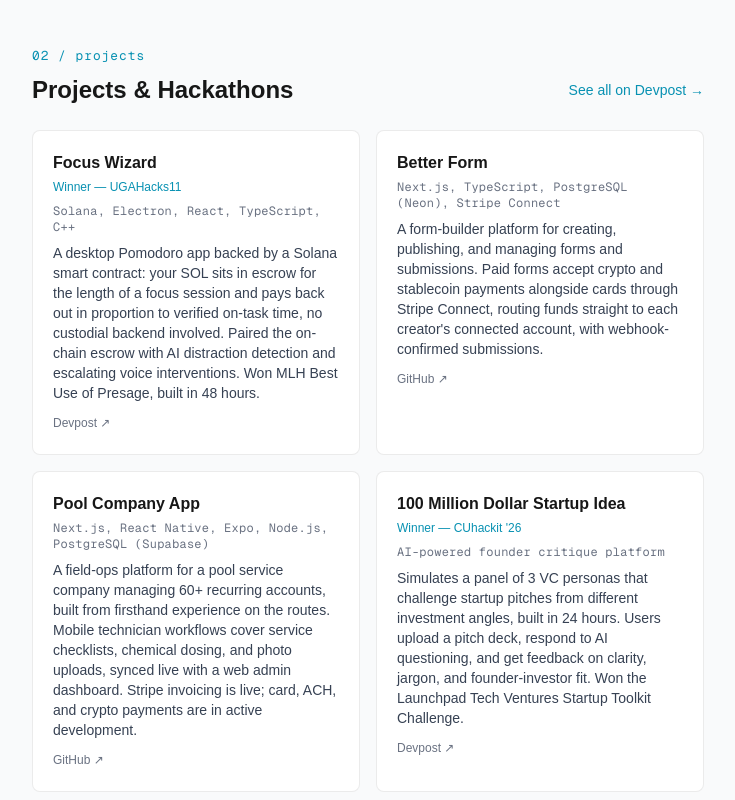
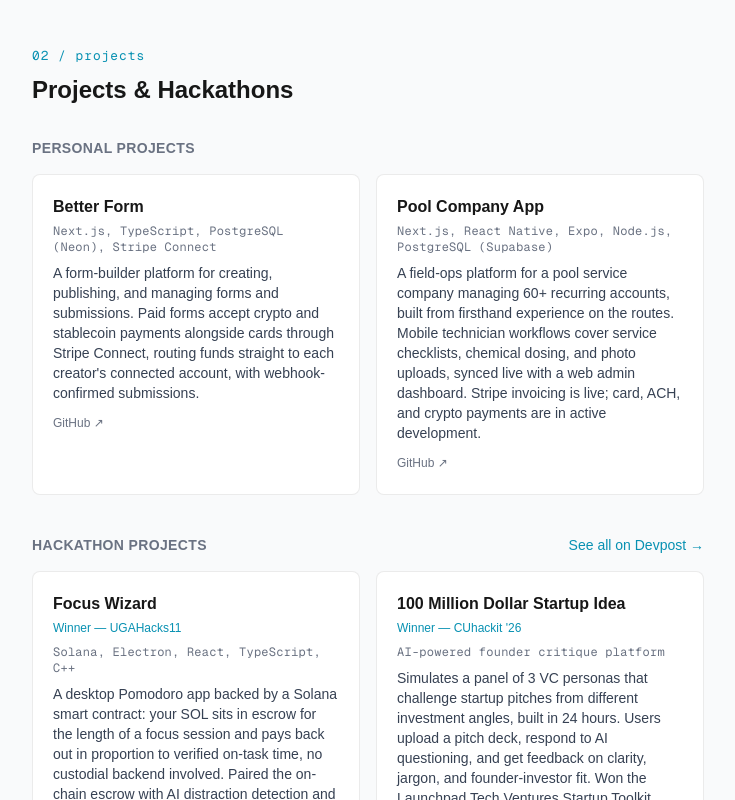
Before and after one commit to DavidPopesc/whoami, a Next.js app: page / in a window 1280 px wide. Shown: the part 720-1520 px from the top of the page, without its empty margins (272-1007 px from the left). Built offline with nearby package versions, Linux system fonts and the light colour scheme.

Commit message:
Refactor code structure for improved readability and maintainability

```diff
--- a/src/app/page.tsx
+++ b/src/app/page.tsx
@@ -1,15 +1,6 @@
 
 
-const projects = [
-  {
-    name: "Focus Wizard",
-    tag: "Winner — UGAHacks11",
-    stack: "Solana, Electron, React, TypeScript, C++",
-    description:
-      "A desktop Pomodoro app backed by a Solana smart contract: your SOL sits in escrow for the length of a focus session and pays back out in proportion to verified on-task time, no custodial backend involved. Paired the on-chain escrow with AI distraction detection and escalating voice interventions. Won MLH Best Use of Presage, built in 48 hours.",
-    href: "https://devpost.com/software/focus-wizard",
-    linkLabel: "Devpost",
-  },
+const personalProjects = [
   {
     name: "Better Form",
     stack: "Next.js, TypeScript, PostgreSQL (Neon), Stripe Connect",
@@ -25,6 +16,18 @@
       "A field-ops platform for a pool service company managing 60+ recurring accounts, built from firsthand experience on the routes. Mobile technician workflows cover service checklists, chemical dosing, and photo uploads, synced live with a web admin dashboard. Stripe invoicing is live; card, ACH, and crypto payments are in active development.",
     href: "https://github.com/DavidPopesc",
     linkLabel: "GitHub",
+  },
+];
+
+const hackathonProjects = [
+  {
+    name: "Focus Wizard",
+    tag: "Winner — UGAHacks11",
+    stack: "Solana, Electron, React, TypeScript, C++",
+    description:
+      "A desktop Pomodoro app backed by a Solana smart contract: your SOL sits in escrow for the length of a focus session and pays back out in proportion to verified on-task time, no custodial backend involved. Paired the on-chain escrow with AI distraction detection and escalating voice interventions. Won MLH Best Use of Presage, built in 48 hours.",
+    href: "https://devpost.com/software/focus-wizard",
+    linkLabel: "Devpost",
   },
   {
     name: "100 Million Dollar Startup Idea",
@@ -99,6 +102,38 @@
   },
 ];
 
+type Project = {
+  name: string;
+  tag?: string;
+  stack: string;
+  description: string;
+  href: string;
+  linkLabel: string;
+};
+
+function ProjectCard({ project }: { project: Project }) {
+  return (
+    <a
+      href={project.href}
+      target="_blank"
+      rel="noopener noreferrer"
+      className="card-hover group block rounded-lg border border-black/[.08] dark:border-white/[.145] bg-white dark:bg-gray-950 p-5 hover:-translate-y-0.5"
+    >
+      <div className="flex items-start justify-between gap-2 mb-1">
+        <h3 className="font-semibold group-hover:text-accent transition-colors">{project.name}</h3>
+      </div>
+      {project.tag && (
+        <p className="text-xs font-medium text-accent mb-2">{project.tag}</p>
+      )}
+      <p className="font-mono-tag text-xs text-gray-500 dark:text-gray-400 mb-2">{project.stack}</p>
+      <p className="text-sm text-gray-700 dark:text-gray-300">{project.description}</p>
+      <span className="inline-block mt-3 text-xs font-medium text-gray-500 dark:text-gray-400 group-hover:text-accent transition-colors">
+        {project.linkLabel} ↗
+      </span>
+    </a>
+  );
+}
+
 export default function Home() {
   return (
     <main className="min-h-screen bg-background text-foreground">
@@ -130,39 +165,38 @@
       <section id="projects" className="py-12 px-6 bg-gray-50 dark:bg-gray-900">
         <div className="max-w-2xl mx-auto">
           <p className="section-label mb-2">02 / projects</p>
-          <div className="flex items-center justify-between mb-6 flex-wrap gap-2">
-            <h2 className="text-2xl font-semibold">Projects &amp; Hackathons</h2>
-            <a
-              href="https://devpost.com/DavidPopesc"
-              target="_blank"
-              rel="noopener noreferrer"
-              className="text-sm font-medium text-accent hover:underline"
-            >
-              See all on Devpost →
-            </a>
+          <h2 className="text-2xl font-semibold mb-8">Projects &amp; Hackathons</h2>
+
+          <div className="mb-10">
+            <h3 className="text-sm font-semibold uppercase tracking-wide text-gray-500 dark:text-gray-400 mb-4">
+              Personal Projects
+            </h3>
+            <div className="grid gap-4 sm:grid-cols-2">
+              {personalProjects.map((project) => (
+                <ProjectCard key={project.name} project={project} />
+              ))}
+            </div>
           </div>
-          <div className="grid gap-4 sm:grid-cols-2">
-            {projects.map((project) => (
+
+          <div>
+            <div className="flex items-center justify-between mb-4 flex-wrap gap-2">
+              <h3 className="text-sm font-semibold uppercase tracking-wide text-gray-500 dark:text-gray-400">
+                Hackathon Projects
+              </h3>
               <a
-                key={project.name}
-                href={project.href}
+                href="https://devpost.com/DavidPopesc"
                 target="_blank"
                 rel="noopener noreferrer"
-                className="card-hover group block rounded-lg border border-black/[.08] dark:border-white/[.145] bg-white dark:bg-gray-950 p-5 hover:-translate-y-0.5"
+                className="text-sm font-medium text-accent hover:underline"
               >
-                <div className="flex items-start justify-between gap-2 mb-1">
-                  <h3 className="font-semibold group-hover:text-accent transition-colors">{project.name}</h3>
-                </div>
-                {project.tag && (
-                  <p className="text-xs font-medium text-accent mb-2">{project.tag}</p>
-                )}
-                <p className="font-mono-tag text-xs text-gray-500 dark:text-gray-400 mb-2">{project.stack}</p>
-                <p className="text-sm text-gray-700 dark:text-gray-300">{project.description}</p>
-                <span className="inline-block mt-3 text-xs font-medium text-gray-500 dark:text-gray-400 group-hover:text-accent transition-colors">
-                  {project.linkLabel} ↗
-                </span>
+                See all on Devpost →
               </a>
-            ))}
+            </div>
+            <div className="grid gap-4 sm:grid-cols-2">
+              {hackathonProjects.map((project) => (
+                <ProjectCard key={project.name} project={project} />
+              ))}
+            </div>
           </div>
         </div>
       </section>
```
Also changed, not shown: public/d.png (added).
